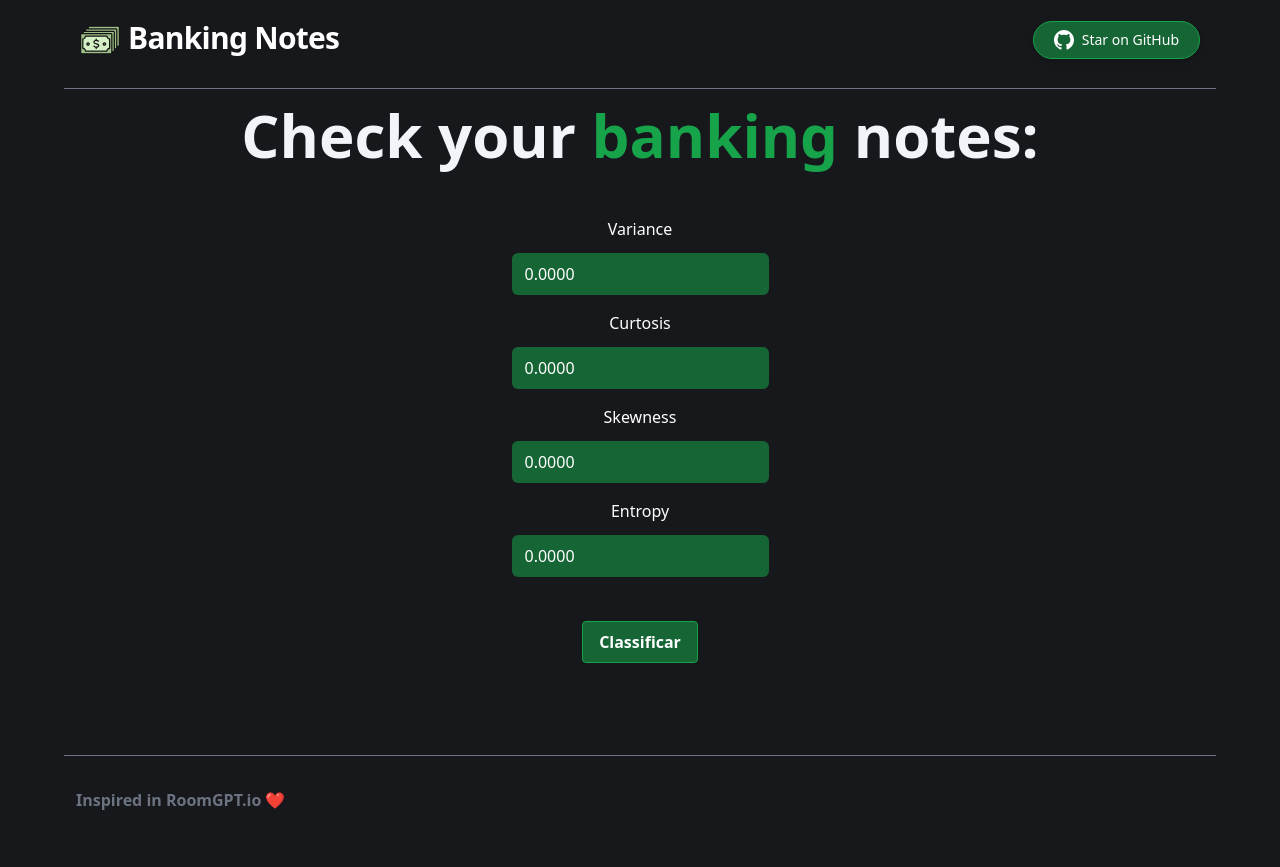
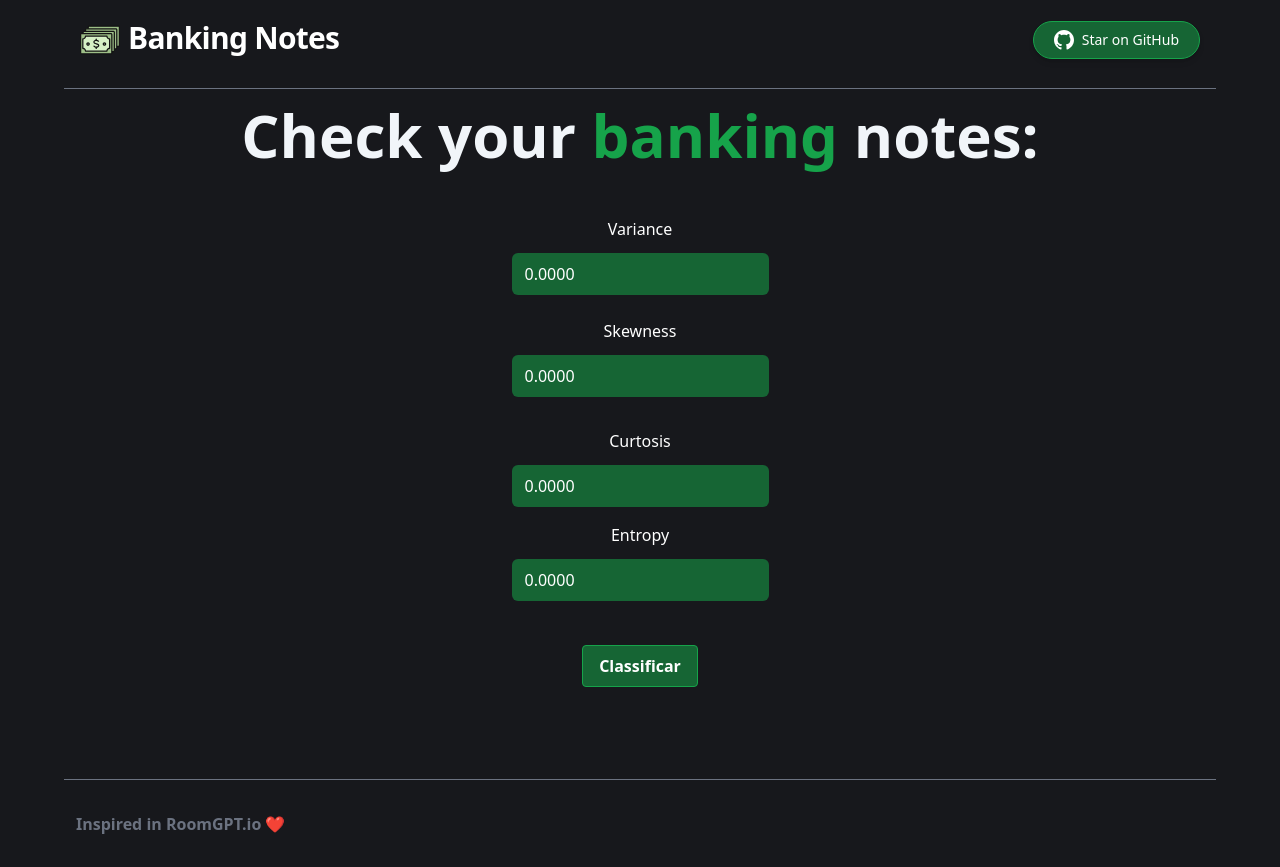
Before and after one commit to sunr00t/banking_notes_frontend, a Next.js app: page / in a window 1280 px wide. Before the commit the page ends 843 px from the top, so only its background shows below. Built offline with nearby package versions, Linux system fonts and the light colour scheme.

Commit message:
change attribut order

```diff
--- a/components/Form.tsx
+++ b/components/Form.tsx
@@ -9,7 +9,6 @@ export default function Form() {
   const [skewness, setSkewness] = useState('0.0000');
   const [entropy, setEntropy] = useState('0.0000');
   const [classification, setClassification] = useState(null);
-  const [show, setShow] = useState(false);
 
   const handleSubmit = async (event: { preventDefault: () => void }) => {
     event.preventDefault();
@@ -58,15 +57,14 @@ export default function Form() {
                 border border-green-600"
             />
           </label>
-        </div>
           <div className="grid grid-cols-1 gap-6 pb-4">
             <label className="block">
-            <span className="text-white-700">Curtosis</span>
+              <span className="text-white-700">Skewness</span>
               <input
-              value={curtosis}
-              onChange={(e) => setCurtosis(e.target.value)}
+                value={skewness}
+                onChange={(e) => setSkewness(e.target.value)}
                 type="number"
-              name="curtosis"
+                name="skewness"
                 className="mt-3
                 block
                 w-full
@@ -78,14 +76,15 @@ export default function Form() {
               />
             </label>
           </div>
+        </div>
         <div className="grid grid-cols-1 gap-6 pb-4">
           <label className="block">
-            <span className="text-white-700">Skewness</span>
+            <span className="text-white-700">Curtosis</span>
             <input
-              value={skewness}
-              onChange={(e) => setSkewness(e.target.value)}
+              value={curtosis}
+              onChange={(e) => setCurtosis(e.target.value)}
               type="number"
-              name="skewness"
+              name="curtosis"
               className="mt-3
                 block
                 w-full
```
Lines whose indentation alone changed are shown as unchanged.
